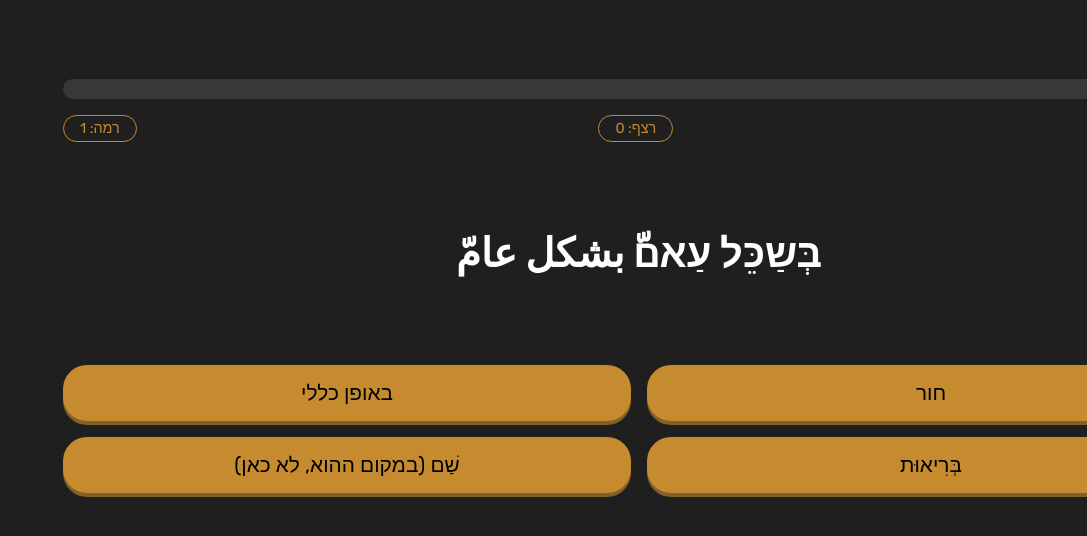
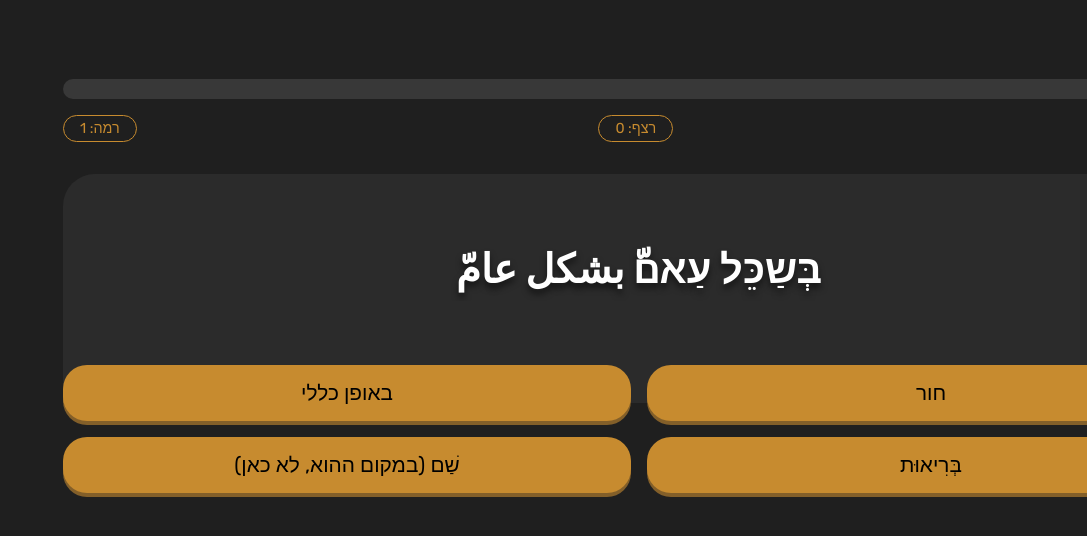
Before and after one commit to sagivmarzini/vocabulary, a React (Vite) app: page / in a window 1280 px wide. Both pictures are taken after a click on the button "בחר". Shown: the top 536 px of the page, without its empty margins (193-1280 px from the left). Built offline with nearby package versions, Linux system fonts and the light colour scheme.

Commit message:
add background box behind question word

```diff
--- a/src/Components/QuizScreen/SourceWord.css
+++ b/src/Components/QuizScreen/SourceWord.css
@@ -1,6 +1,22 @@
 .word-container {
+    padding: 64px 0px;
+    margin-top: 32px;
+    position: relative;
+}
+
+.word-container::before {
+    content: '';
+    background-color: #2B2B2B;
+    width: 100%;
+    height: 120%;
+    position: absolute;
+    z-index: -1;
+    top: 0px;
+    border-radius: 2rem 2rem 0 0;
+}
+
+.word-mask {
     overflow: hidden;
-    margin: 80px 0px;
     padding: 8px 0;
 }
 
@@ -10,6 +26,7 @@
     color: white;
     text-align: center;
     animation: reveal 0.5s ease;
+    text-shadow: 0px 5px 6px rgba(0, 0, 0, 0.5);
 }
 
 @keyframes pop-up {
--- a/src/Components/QuizScreen/SourceWord.tsx
+++ b/src/Components/QuizScreen/SourceWord.tsx
@@ -21,7 +21,9 @@ export default function SourceWord({ children}: Props) {
   return (
     <>
         <div className='word-container'>
+          <div className="word-mask">
             <div className="word" ref={textRef} >{children}</div>
+          </div>
         </div>
     </>
   )
```
